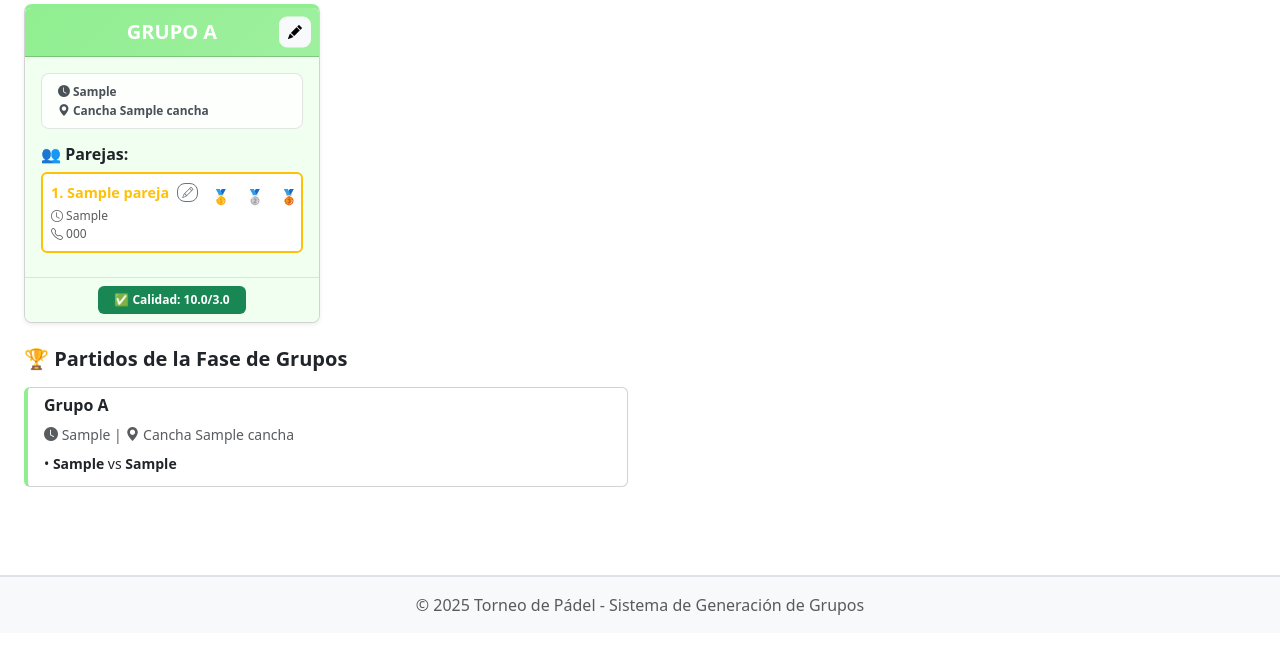
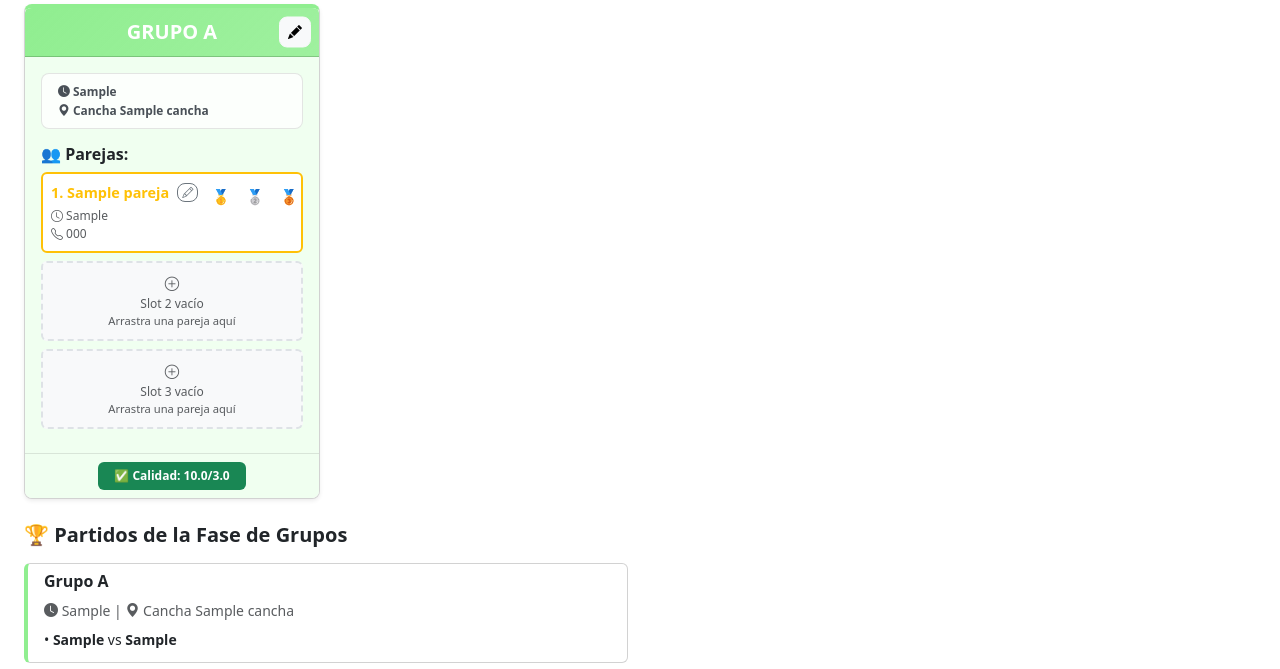
Before and after one commit to JavierMachadoo/Algoritmo-Torneos, a Flask app: template web/templates/resultados.html in a window 1280 px wide. Shown: the part 593-1262 px from the top of the page. Before the commit the page ends 1208 px from the top, so only its background shows below. Run offline with Flask 3, Linux system fonts and the light colour scheme; the visitor is signed in with stand-in values (Sample User, id 1); the template is opened without the code that fills it: most values are stand-ins (such as "Sample title", 1, 10 or a date in 2020); data that the repository does not hold is empty; some libraries are stand-ins or nearby versions.

Commit message:
Sistema de slots mejorado para drag & drop - Cada grupo tiene 3 slots fijos (con o sin pareja) - Drag & drop permite intercambiar parejas entre slots específicos - Slots vacíos muestran placeholder visual 'Arrastra una pareja aquí' - Intercambio automático: pareja en slot destino ↔ pareja arrastrada - Si slot vacío, solo mueve la pareja - Backend actualizado con slot_destino en endpoints - CSS mejorado con efectos drag-over-slot y border-dashed - Permite reordenar dentro del mismo grupo

```diff
--- a/api/routes/parejas.py
+++ b/api/routes/parejas.py
@@ -105,11 +105,12 @@ def limpiar_datos():
 
 @api_bp.route('/intercambiar-pareja', methods=['POST'])
 def intercambiar_pareja():
-    """Intercambia una pareja entre dos grupos."""
+    """Intercambia parejas entre slots específicos de grupos."""
     data = request.json
     pareja_id = data.get('pareja_id')
-    grupo_origen = data.get('grupo_origen')
-    grupo_destino = data.get('grupo_destino')
+    grupo_origen_id = data.get('grupo_origen')
+    grupo_destino_id = data.get('grupo_destino')
+    slot_destino = data.get('slot_destino')  # 0, 1, o 2
 
     resultado = session.get('resultado_algoritmo')
     if not resultado:
@@ -117,46 +118,57 @@ def intercambiar_pareja():
 
     try:
         pareja_movida = None
-        pareja_reemplazo = None
+        grupo_origen_obj = None
+        grupo_destino_obj = None
         categoria_actual = None
 
+        # Buscar la pareja que se está moviendo y los grupos
         for categoria, grupos in resultado['grupos_por_categoria'].items():
             for grupo in grupos:
-                if grupo['id'] == grupo_origen:
+                if grupo['id'] == grupo_origen_id:
                     categoria_actual = categoria
-                    for pareja in grupo['parejas']:
+                    grupo_origen_obj = grupo
+                    for i, pareja in enumerate(grupo['parejas']):
                         if pareja['id'] == pareja_id:
-                            pareja_movida = pareja
-                            grupo['parejas'].remove(pareja)
+                            pareja_movida = grupo['parejas'].pop(i)
                             break
 
-                if grupo['id'] == grupo_destino and categoria_actual:
-                    if len(grupo['parejas']) > 0:
-                        pareja_reemplazo = grupo['parejas'][0]
-                        grupo['parejas'].remove(pareja_reemplazo)
-                    if pareja_movida:
-                        grupo['parejas'].append(pareja_movida)
+                if grupo['id'] == grupo_destino_id:
+                    grupo_destino_obj = grupo
 
-        if pareja_movida and pareja_reemplazo:
-            for categoria, grupos in resultado['grupos_por_categoria'].items():
-                for grupo in grupos:
-                    if grupo['id'] == grupo_origen:
-                        grupo['parejas'].append(pareja_reemplazo)
-                        break
+        if not pareja_movida or not grupo_destino_obj:
+            return jsonify({'error': 'No se encontró la pareja o el grupo'}), 400
+
+        # Verificar si hay una pareja en el slot destino
+        pareja_en_slot = None
+        if slot_destino < len(grupo_destino_obj['parejas']):
+            pareja_en_slot = grupo_destino_obj['parejas'][slot_destino]
+
+        # Intercambio
+        if pareja_en_slot:
+            # Hay una pareja en el slot destino, intercambiarlas
+            grupo_destino_obj['parejas'][slot_destino] = pareja_movida
+            grupo_origen_obj['parejas'].append(pareja_en_slot)
+            mensaje = f"Intercambio exitoso: {pareja_movida['nombre']} ↔ {pareja_en_slot['nombre']}"
+        else:
+            # El slot está vacío, solo mover la pareja
+            # Insertar en el slot específico o al final si el grupo no tiene suficientes parejas
+            if slot_destino <= len(grupo_destino_obj['parejas']):
+                grupo_destino_obj['parejas'].insert(slot_destino, pareja_movida)
+            else:
+                grupo_destino_obj['parejas'].append(pareja_movida)
+            mensaje = f"Pareja {pareja_movida['nombre']} movida al slot {slot_destino + 1}"
 
         session['resultado_algoritmo'] = resultado
         session.modified = True
-
-        mensaje = f"Pareja intercambiada correctamente"
-        if pareja_reemplazo:
-            mensaje = f"Intercambio exitoso: {pareja_movida['nombre']} ↔ {pareja_reemplazo['nombre']}"
 
         return jsonify({
             'success': True,
             'mensaje': mensaje
         })
     except Exception as e:
-        return jsonify({'error': f'Error al intercambiar: {str(e)}'}), 500
+        import traceback
+        return jsonify({'error': f'Error al intercambiar: {str(e)}', 'traceback': traceback.format_exc()}), 500
 
 
 @api_bp.route('/ejecutar-algoritmo', methods=['POST'])
@@ -257,12 +269,13 @@ def obtener_parejas_no_asignadas(categoria):
 
 @api_bp.route('/asignar-pareja-a-grupo', methods=['POST'])
 def asignar_pareja_a_grupo():
-    """Asigna una pareja no asignada a un grupo, opcionalmente reemplazando otra."""
+    """Asigna una pareja no asignada a un grupo, opcionalmente en un slot específico."""
     data = request.json
     pareja_id = data.get('pareja_id')
     grupo_id = data.get('grupo_id')
     pareja_a_remover_id = data.get('pareja_a_remover_id')  # Opcional
     categoria = data.get('categoria')
+    slot_destino = data.get('slot_destino')  # Opcional: 0, 1, o 2
 
     if not all([pareja_id, grupo_id, categoria]):
         return jsonify({'error': 'Faltan parámetros requeridos'}), 400
@@ -317,8 +330,11 @@ def asignar_pareja_a_grupo():
             'parejas_grupo': grupo_encontrado['parejas']
         }), 400
 
-    # Agregar la pareja al grupo
-    grupo_encontrado['parejas'].append(pareja_a_asignar)
+    # Agregar la pareja al grupo en el slot específico si se provee
+    if slot_destino is not None and slot_destino < len(grupo_encontrado['parejas']):
+        grupo_encontrado['parejas'].insert(slot_destino, pareja_a_asignar)
+    else:
+        grupo_encontrado['parejas'].append(pareja_a_asignar)
 
     # Actualizar session
     session['resultado_algoritmo'] = resultado_data
@@ -410,6 +426,20 @@ def editar_grupo():
 
     if not grupo_encontrado:
         return jsonify({'error': 'Grupo no encontrado'}), 404
+
+    # Validar que la combinación franja + cancha esté disponible
+    # (no debe estar ocupada por otro grupo)
+    for cat, grupos in grupos_dict.items():
+        for grupo in grupos:
+            # Saltar el grupo que estamos editando
+            if grupo['id'] == grupo_id:
+                continue
+
+            # Verificar si ya existe un grupo con la misma franja y cancha
+            if grupo.get('franja_horaria') == franja_horaria and str(grupo.get('cancha')) == str(cancha):
+                return jsonify({
+                    'error': f'La Cancha {cancha} ya está ocupada en {franja_horaria} por otro grupo ({cat})'
+                }), 400
 
     # Actualizar datos del grupo
     grupo_encontrado['franja_horaria'] = franja_horaria
--- a/web/static/css/style.css
+++ b/web/static/css/style.css
@@ -119,22 +119,52 @@
 }
 
 /* Parejas dentro de las cards */
-.pareja-item {
+.pareja-item, .pareja-slot {
     transition: all 0.2s ease;
 }
 
-.pareja-item:hover {
+.pareja-item:hover, .pareja-slot:hover {
     transform: translateX(3px);
     box-shadow: 0 2px 4px rgba(0,0,0,0.1);
 }
 
-.pareja-item .fw-bold {
+.pareja-item .fw-bold, .pareja-slot .fw-bold {
     font-size: 0.9rem;
     color: #212529;
 }
 
-.pareja-item small {
+.pareja-item small, .pareja-slot small {
     font-size: 0.75rem;
+}
+
+/* Slots vacíos */
+.pareja-slot-vacio {
+    background-color: #f8f9fa !important;
+    border: 2px dashed #dee2e6 !important;
+    transition: all 0.2s ease;
+    cursor: pointer;
+}
+
+.pareja-slot-vacio:hover {
+    background-color: #e9ecef !important;
+    border-color: #adb5bd !important;
+}
+
+/* Drag and Drop effects */
+.dragging {
+    opacity: 0.5;
+    transform: scale(0.95);
+}
+
+.drag-over-slot {
+    background-color: rgba(0, 123, 255, 0.1) !important;
+    border-color: #007bff !important;
+    border-width: 2px !important;
+    transform: scale(1.02);
+}
+
+.pareja-slot[draggable="true"] {
+    cursor: move;
 }
 
 /* Ajustes para Grid de 4 columnas */
--- a/web/templates/resultados.html
+++ b/web/templates/resultados.html
@@ -761,10 +761,7 @@
                         <div class="card h-100 shadow-sm grupo-card"
                              style="border-top: 4px solid {{ border_color }};"
                              data-grupo-id="{{ grupo.id }}"
-                             data-categoria="{{ categoria }}"
-                             ondrop="dropPareja(event)"
-                             ondragover="allowDrop(event)"
-                             ondragleave="removeDragOver(event)">
+                             data-categoria="{{ categoria }}">
                             <div class="card-header text-white text-center position-relative" style="background: linear-gradient(135deg, {{ border_color }} 0%, {{ border_color }}dd 100%);">
                                 <h5 class="mb-0 fw-bold">
                                     {% if loop.index == 1 %}GRUPO A
@@ -792,9 +789,14 @@
                                     </small>
                                 </div>
 
-                                <!-- Parejas del Grupo con selector de posición -->
+                                <!-- Parejas del Grupo con 3 slots fijos -->
                                 <h6 class="fw-bold mb-2">👥 Parejas:</h6>
-                                {% for pareja in grupo.parejas %}
+
+                                {% for slot_num in range(3) %}
+                                {% set pareja = grupo.parejas[slot_num] if slot_num < grupo.parejas|length else none %}
+
+                                {% if pareja %}
+                                    {# Hay pareja en este slot #}
                                     {% set franja_asignada = grupo.franja_horaria %}
                                     {% set franjas_pareja = pareja.franjas_disponibles if pareja.franjas_disponibles else [] %}
 
@@ -828,23 +830,29 @@
                                         {% set tooltip = 'Esta pareja no eligió este día' %}
                                     {% endif %}
 
-                                <div class="pareja-item mb-2 p-2 bg-white rounded border {{ border_class }}"
+                                    <div class="pareja-slot mb-2 p-2 bg-white rounded border {{ border_class }}"
                                          draggable="true"
                                          data-pareja-id="{{ pareja.id }}"
                                          data-pareja-nombre="{{ pareja.nombre }}"
                                          data-grupo-origen="{{ grupo.id }}"
                                          data-grupo-id="{{ grupo.id }}"
+                                         data-slot="{{ slot_num }}"
                                          data-posicion="{{ pareja.posicion_grupo or '' }}"
                                          ondragstart="dragStart(event)"
+                                         ondrop="dropEnSlot(event)"
+                                         ondragover="allowDropSlot(event)"
+                                         ondragleave="removeDragOverSlot(event)"
                                          {% if tooltip %}title="{{ tooltip }}"{% endif %}>
                                         <div class="d-flex justify-content-between align-items-start">
                                             <div class="flex-grow-1">
                                                 <div class="d-flex align-items-center gap-2">
                                                     <div class="fw-bold text-truncate {{ text_class }}" title="{{ pareja.nombre }}">
-                                                    {{ loop.index }}. {{ pareja.nombre }}
+                                                        {{ slot_num + 1 }}. {{ pareja.nombre }}
                                                     </div>
                                                     <button class="btn btn-sm btn-outline-secondary p-0 px-1"
-                                                        onclick="event.stopPropagation(); abrirModalEditarPareja({{ pareja.id }}, '{{ pareja.nombre }}', '{{ pareja.telefono }}', '{{ categoria }}', {{ pareja.franjas_disponibles|tojson }})"
+                                                            draggable="false"
+                                                            onmousedown="event.stopPropagation();"
+                                                            onclick="event.stopPropagation(); event.preventDefault(); abrirModalEditarPareja({{ pareja.id }}, '{{ pareja.nombre|replace("'", "\\'") }}', '{{ pareja.telefono|replace("'", "\\'") }}', '{{ categoria }}', {{ pareja.franjas_disponibles|tojson }})"
                                                             title="Editar pareja"
                                                             style="font-size: 0.7rem;">
                                                         <i class="bi bi-pencil"></i>
@@ -877,6 +885,22 @@
                                             </div>
                                         </div>
                                     </div>
+                                {% else %}
+                                    {# Slot vacío #}
+                                    <div class="pareja-slot pareja-slot-vacio mb-2 p-2 bg-light rounded border border-dashed"
+                                         data-grupo-id="{{ grupo.id }}"
+                                         data-slot="{{ slot_num }}"
+                                         ondrop="dropEnSlot(event)"
+                                         ondragover="allowDropSlot(event)"
+                                         ondragleave="removeDragOverSlot(event)"
+                                         style="min-height: 80px; display: flex; align-items: center; justify-content: center; border-style: dashed !important;">
+                                        <div class="text-muted text-center">
+                                            <i class="bi bi-plus-circle"></i>
+                                            <small class="d-block">Slot {{ slot_num + 1 }} vacío</small>
+                                            <small class="d-block" style="font-size: 0.7rem;">Arrastra una pareja aquí</small>
+                                        </div>
+                                    </div>
+                                {% endif %}
                                 {% endfor %}
                             </div>
 
@@ -998,11 +1022,13 @@ let dragTimeout = null;
 function dragStart(event) {
     const esNoAsignada = event.target.dataset.esNoAsignada === 'true';
     const categoria = event.target.dataset.categoria;
+    const slot = event.target.dataset.slot;
 
     draggedPareja = {
         parejaId: event.target.dataset.parejaId,
         parejaNombre: event.target.dataset.parejaNombre,
         grupoOrigen: event.target.dataset.grupoOrigen || null,
+        slotOrigen: slot ? parseInt(slot) : null,
         esNoAsignada: esNoAsignada,
         categoria: categoria
     };
@@ -1011,65 +1037,51 @@ function dragStart(event) {
     event.dataTransfer.setData('text/plain', '');
 }
 
-function allowDrop(event) {
+function allowDropSlot(event) {
     event.preventDefault();
+    event.stopPropagation();
     event.dataTransfer.dropEffect = 'move';
 
-    clearTimeout(dragTimeout);
-    dragTimeout = setTimeout(() => {
-        const grupoCard = event.currentTarget;
-        if (!grupoCard.classList.contains('drag-over')) {
-            grupoCard.classList.add('drag-over');
-        }
-    }, 50);
-}
-
-function removeDragOver(event) {
-    clearTimeout(dragTimeout);
-    event.currentTarget.classList.remove('drag-over');
-}
-
-function dropPareja(event) {
+    // Resaltar el slot específico
+    const slot = event.currentTarget;
+    if (!slot.classList.contains('drag-over-slot')) {
+        slot.classList.add('drag-over-slot');
+    }
+}
+
+function removeDragOverSlot(event) {
+    event.currentTarget.classList.remove('drag-over-slot');
+}
+
+function dropEnSlot(event) {
     event.preventDefault();
-    event.currentTarget.classList.remove('drag-over');
+    event.stopPropagation();
+    event.currentTarget.classList.remove('drag-over-slot');
 
     if (!draggedPareja) return;
 
-    const grupoDestino = event.currentTarget.dataset.grupoId;
-    const categoria = event.currentTarget.dataset.categoria;
+    const slotDestino = parseInt(event.currentTarget.dataset.slot);
+    const grupoDestino = parseInt(event.currentTarget.dataset.grupoId);
 
     // Limpiar estado visual
     document.querySelectorAll('.dragging').forEach(el => el.classList.remove('dragging'));
 
     // Si es una pareja no asignada
     if (draggedPareja.esNoAsignada) {
-        asignarParejaNoAsignadaAGrupo(draggedPareja.parejaId, grupoDestino, categoria);
+        asignarParejaNoAsignadaASlot(draggedPareja.parejaId, grupoDestino, slotDestino, draggedPareja.categoria);
         draggedPareja = null;
         return;
     }
 
-    // Si es intercambio normal entre grupos
+    // Si es intercambio entre slots
     const grupoOrigen = draggedPareja.grupoOrigen;
 
-    if (grupoOrigen === grupoDestino) {
+    // Permitir reordenar dentro del mismo grupo
+    intercambiarParejaEnSlot(draggedPareja.parejaId, grupoOrigen, grupoDestino, slotDestino);
     draggedPareja = null;
-        return;
-    }
-
-    intercambiarPareja(draggedPareja.parejaId, grupoOrigen, grupoDestino);
-    draggedPareja = null;
-}
-
-function asignarParejaNoAsignadaAGrupo(parejaId, grupoId, categoria) {
-    // Verificar si el grupo está lleno
-    const grupoCard = document.querySelector(`[data-grupo-id="${grupoId}"]`);
-    const parejas = grupoCard.querySelectorAll('.pareja-item');
-
-    if (parejas.length >= 3) {
-        Toast.warning('El grupo está lleno (3/3). Usa el botón "Asignar" para reemplazar una pareja.');
-        return;
-    }
-
+}
+
+function asignarParejaNoAsignadaASlot(parejaId, grupoId, slot, categoria) {
     Toast.info('Asignando pareja al grupo...');
 
     fetch('/api/asignar-pareja-a-grupo', {
@@ -1081,7 +1093,8 @@ function asignarParejaNoAsignadaAGrupo(parejaId, grupoId, categoria) {
             pareja_id: parseInt(parejaId),
             grupo_id: parseInt(grupoId),
             pareja_a_remover_id: null,
-            categoria: categoria
+            categoria: categoria,
+            slot_destino: slot
         })
     })
     .then(response => response.json())
@@ -1089,10 +1102,8 @@ function asignarParejaNoAsignadaAGrupo(parejaId, grupoId, categoria) {
         if (data.success) {
             Toast.success(data.mensaje);
             setTimeout(() => window.location.reload(), 800);
-        } else if (data.grupo_lleno) {
-            Toast.warning('El grupo está lleno. Usa el botón "Asignar" para elegir qué pareja reemplazar.');
         } else {
-            Toast.error('Error: ' + data.error);
+            Toast.error('Error: ' + (data.error || 'Error desconocido'));
         }
     })
     .catch(error => {
@@ -1101,7 +1112,7 @@ function asignarParejaNoAsignadaAGrupo(parejaId, grupoId, categoria) {
     });
 }
 
-function intercambiarPareja(parejaId, grupoOrigen, grupoDestino) {
+function intercambiarParejaEnSlot(parejaId, grupoOrigen, grupoDestino, slotDestino) {
     Toast.info('Intercambiando parejas...');
 
     fetch('/api/intercambiar-pareja', {
@@ -1112,15 +1123,14 @@ function intercambiarPareja(parejaId, grupoOrigen, grupoDestino) {
         body: JSON.stringify({
             pareja_id: parseInt(parejaId),
             grupo_origen: parseInt(grupoOrigen),
-            grupo_destino: parseInt(grupoDestino)
+            grupo_destino: parseInt(grupoDestino),
+            slot_destino: slotDestino
         })
     })
     .then(response => response.json())
     .then(data => {
         if (data.success) {
             Toast.success(data.mensaje);
-            // Para intercambios de parejas, necesitamos recargar porque afecta los partidos
-            // Pero hacemos una recarga suave
             setTimeout(() => {
                 window.location.reload();
             }, 800);
@@ -1269,11 +1279,15 @@ function renderizarParejasNoAsignadas(categoria, parejas) {
                         </div>
                         <div class="d-flex gap-1">
                             <button class="btn btn-sm btn-outline-secondary btn-asignar-manual"
-                                    onclick="event.stopPropagation(); abrirModalEditarPareja(${pareja.id}, '${pareja.nombre}', '${pareja.telefono || ''}', '${categoria}', ${JSON.stringify(pareja.franjas_disponibles || [])})"
+                                    draggable="false"
+                                    onmousedown="event.stopPropagation();"
+                                    onclick="event.stopPropagation(); event.preventDefault(); abrirModalEditarPareja(${pareja.id}, '${pareja.nombre.replace(/'/g, "\\'")}', '${(pareja.telefono || '').replace(/'/g, "\\'")}', '${categoria}', ${JSON.stringify(pareja.franjas_disponibles || [])})"
                                     title="Editar pareja">
                                 <i class="bi bi-pencil"></i>
                             </button>
                             <button class="btn btn-sm btn-outline-primary btn-asignar-manual"
+                                    draggable="false"
+                                    onmousedown="event.stopPropagation();"
                                     onclick="abrirModalAsignarManual(${pareja.id}, '${pareja.nombre}', '${categoria}')"
                                     title="Asignar manualmente">
                                 <i class="bi bi-plus-circle"></i>
```
Lines whose indentation alone changed are shown as unchanged.
